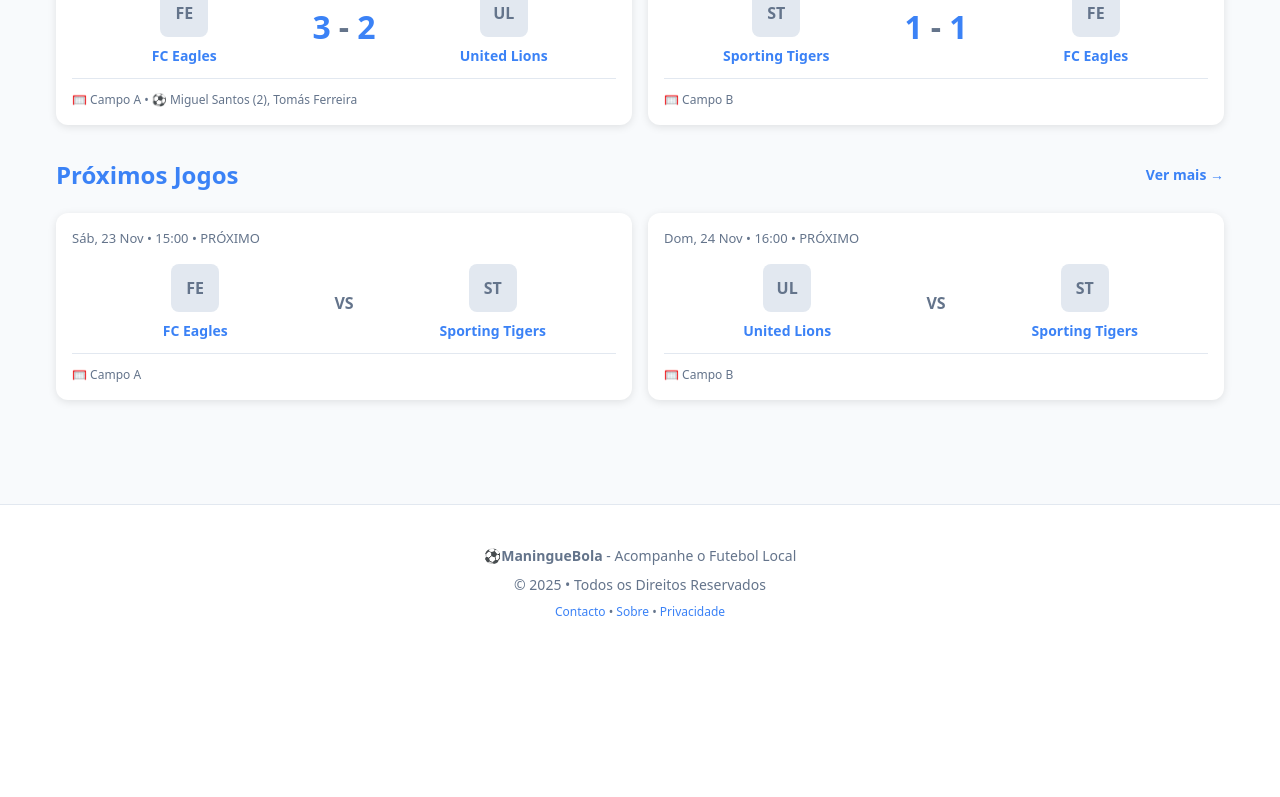
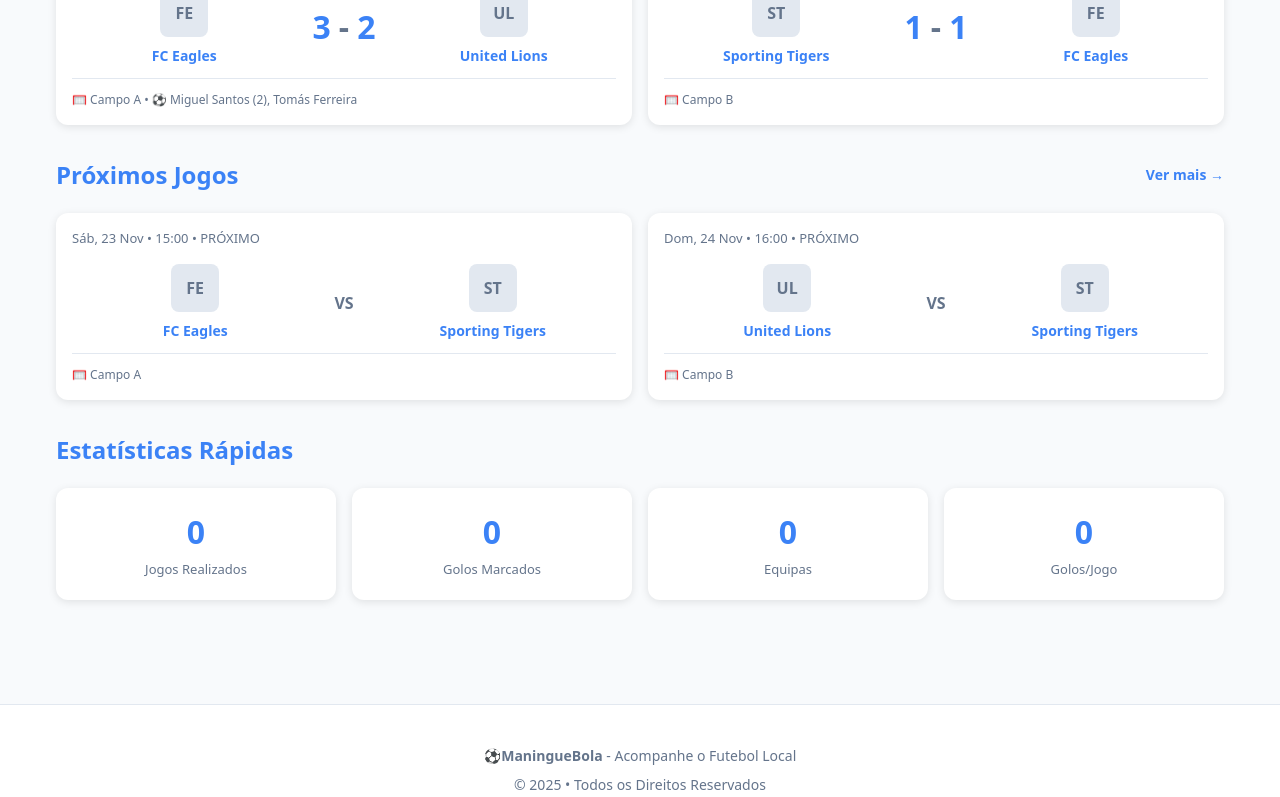
Before and after one commit to Raimundroid/maninguebola, a React (Vite) app: page / in a window 1280 px wide. Shown: the part 729-1526 px from the top of the page. Before the commit the page ends 1382 px from the top, so only its background shows below. Built offline with nearby package versions, Linux system fonts and the light colour scheme.

Commit message:
stats section, back to be rendered for visual purposes

```diff
--- a/src/pages/Homepage/Homepage.jsx
+++ b/src/pages/Homepage/Homepage.jsx
@@ -67,8 +67,8 @@ const Homepage = ({ matches, stats }) => {
       <MatchesGrid matches={upcomingMatches} />
 
       {/* Statistics section */}
-      {/* <SectionHeader title="Estatísticas Rápidas" />
-      <StatsGrid stats={stats} /> */}
+      <SectionHeader title="Estatísticas Rápidas" />
+      <StatsGrid stats={stats} />
     </div>
   );
 };
```
